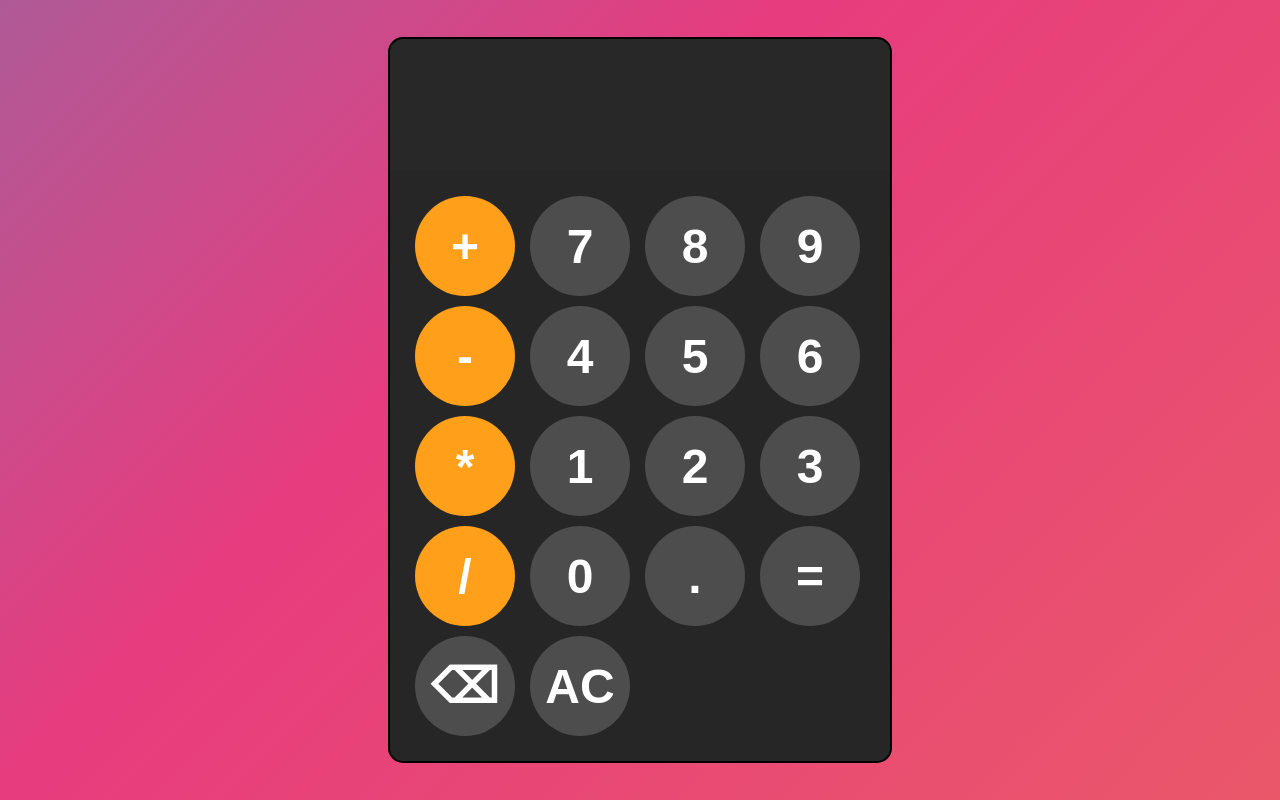
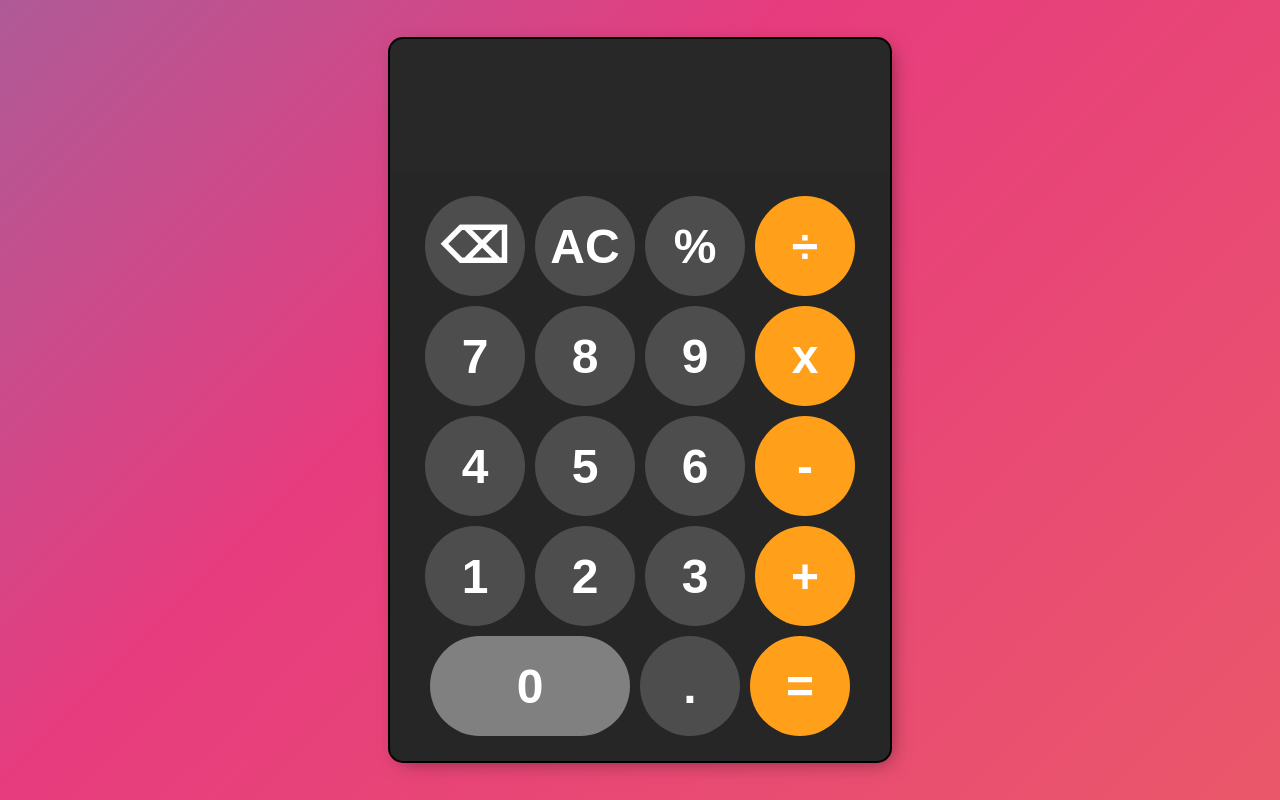
Before and after one commit to ARAVIND-14-2002/Calculator, a plain HTML site: page index.html in a window 1280 px wide. Drawn offline with Linux system fonts and the light colour scheme.

Commit message:
apple calculator

```diff
--- a/index.html
+++ b/index.html
@@ -16,24 +16,26 @@
         <div id="calculator">
             <input id="display" readonly>
             <div id="keys">
-                <button onclick="appendToDisplay('+')" class="operator-btn">+</button>
+                <button onclick="removeLastInput()">⌫</button>
+                <button onclick="clearDisplay()">AC</button>
+                <button onclick="appendToDisplay('%')">%</button>
+                <button onclick="appendToDisplay('÷')" class="operator-btn">÷</button>
                 <button onclick="appendToDisplay('7')">7</button>
                 <button onclick="appendToDisplay('8')">8</button>
                 <button onclick="appendToDisplay('9')">9</button>
-                <button onclick="appendToDisplay('-')"  class="operator-btn">-</button>
+                <button onclick="appendToDisplay('*')"  class="operator-btn">x</button>
                 <button onclick="appendToDisplay('4')">4</button>
                 <button onclick="appendToDisplay('5')">5</button>
                 <button onclick="appendToDisplay('6')">6</button>
-                <button onclick="appendToDisplay('*')"  class="operator-btn">*</button>
+                <button onclick="appendToDisplay('-')"  class="operator-btn">-</button>
                 <button onclick="appendToDisplay('1')">1</button>
                 <button onclick="appendToDisplay('2')">2</button>
                 <button onclick="appendToDisplay('3')">3</button>
-                <button onclick="appendToDisplay('/')"  class="operator-btn">/</button>
-                <button onclick="appendToDisplay('0')">0</button>
+                <button onclick="appendToDisplay('+')"  class="operator-btn">+</button>
+                <button onclick="appendToDisplay('0')" class="func-btn">0</button>
                 <button onclick="appendToDisplay('.')">.</button>
-                <button onclick="calculate()">=</button>
-                <button onclick="removeLastInput()">⌫</button>
-                <button onclick="clearDisplay()">AC</button>
+                <button onclick="calculate()" class="operator-btn">=</button>
+
             </div>
         </div>
 
--- a/style.css
+++ b/style.css
@@ -34,7 +34,12 @@ body{
     border-radius: 15px;
     max-width: 500px;
     overflow: hidden;
-}
+    border-radius: 15px;
+    box-shadow: 5px 5px 20px -7px rgba(0,0,0,0.5);
+ }
+
+
+
 
 #display{
     width: 100%;
@@ -47,10 +52,13 @@ body{
 }
 
 #keys{
-    display: grid;
-    grid-template-columns: repeat(4, 1fr);
+    display: flex;
+    justify-content: center;
     gap: 10px;
     padding: 25px;
+    flex-wrap: wrap;
+    flex-direction: row;
+    align-content: flex-end;
 }
 
 .clear{
@@ -91,3 +99,8 @@ button:active{
 .operator-btn:active{
     background-color: hsl(35, 100%, 75%);
 }
+
+.func-btn{
+    width: 200px;
+    background-color: hsl(0, 0%, 50%);
+}
```
